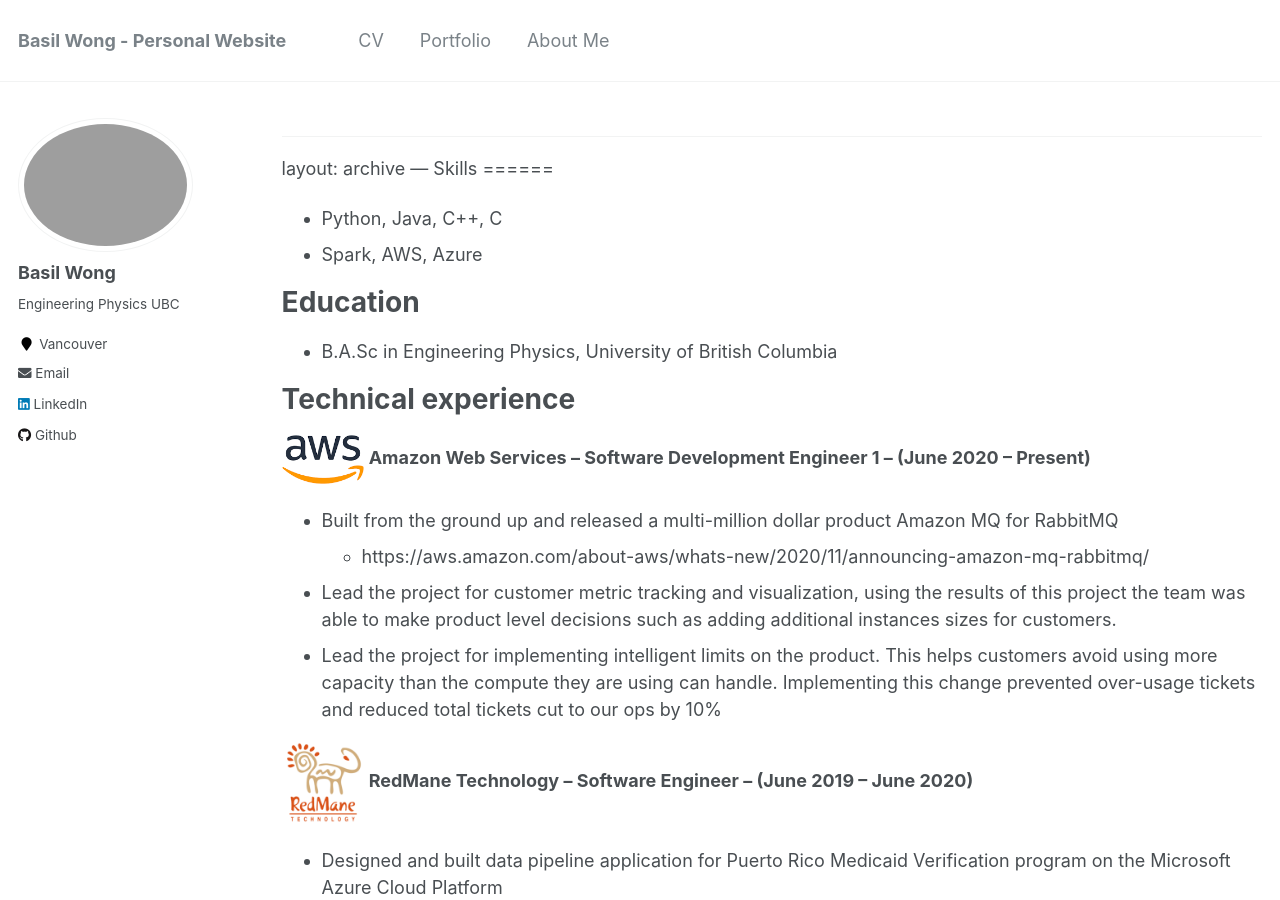
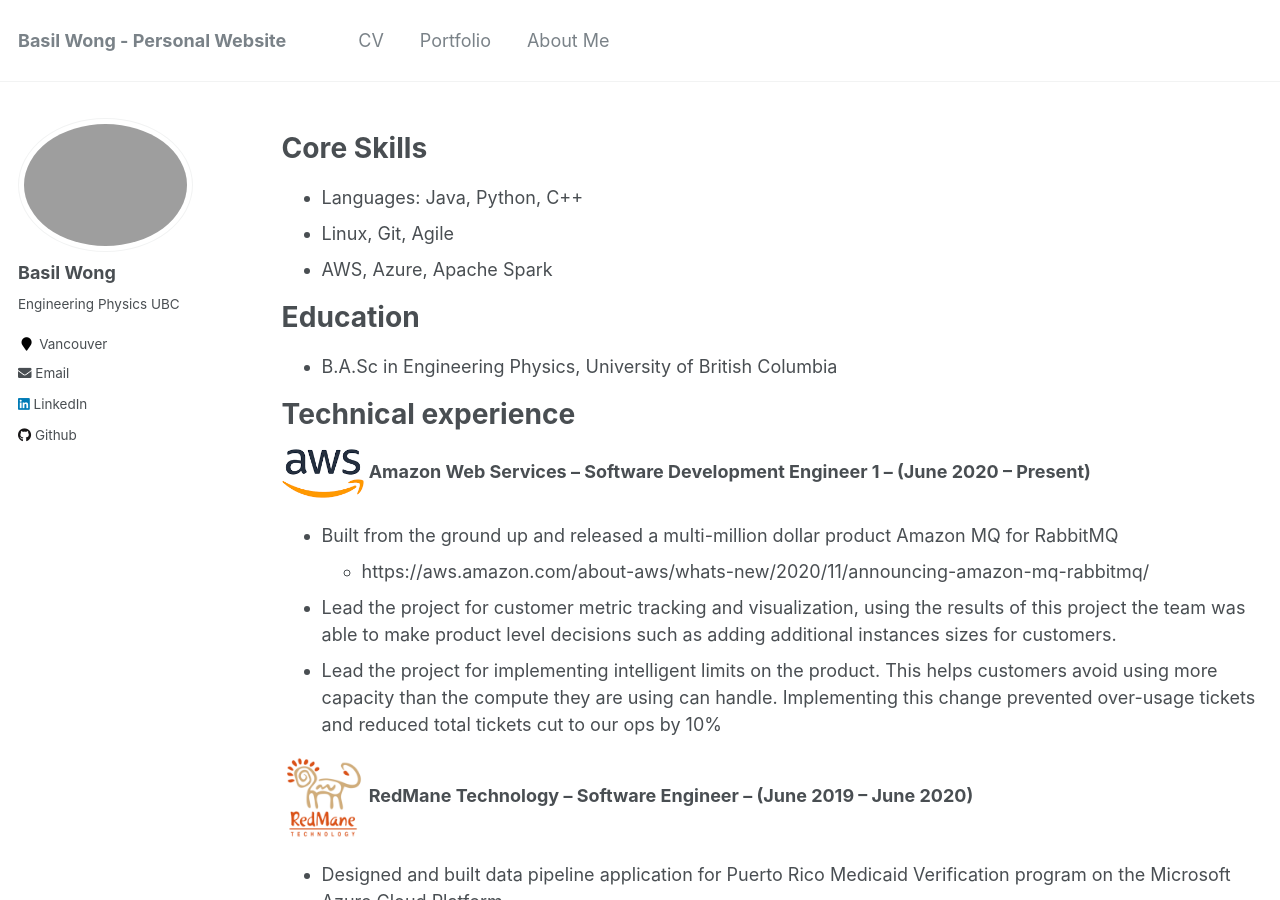
Before and after one commit to basilwong/basilwong.github.io, a Jekyll site: the page built from _pages/cv.md, in a window 1280 px wide and 900 px high. Built offline with Jekyll 4.4.1, drawn with Linux system fonts in a browser that asks for light colours.

Commit message:
Security Update + update cv skills

```diff
--- a/_pages/cv.md
+++ b/_pages/cv.md
@@ -9,13 +9,12 @@
 
 {% include base_path %}
 
----
-layout: archive
----
-Skills
+
+Core Skills
 ======
-* Python, Java, C++, C
-* Spark, AWS, Azure
+* Languages: Java, Python, C++
+* Linux, Git, Agile
+* AWS, Azure, Apache Spark
 
 Education
 ======
```
Also changed, not shown: Gemfile.lock.
